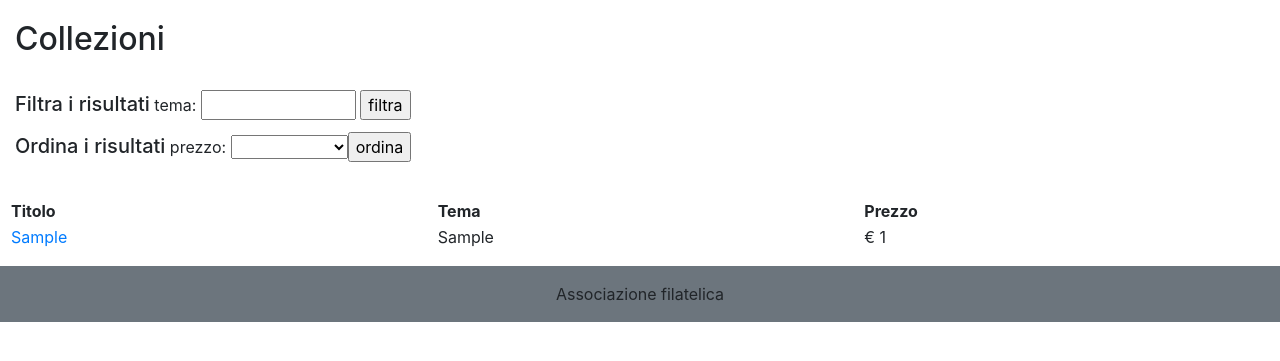
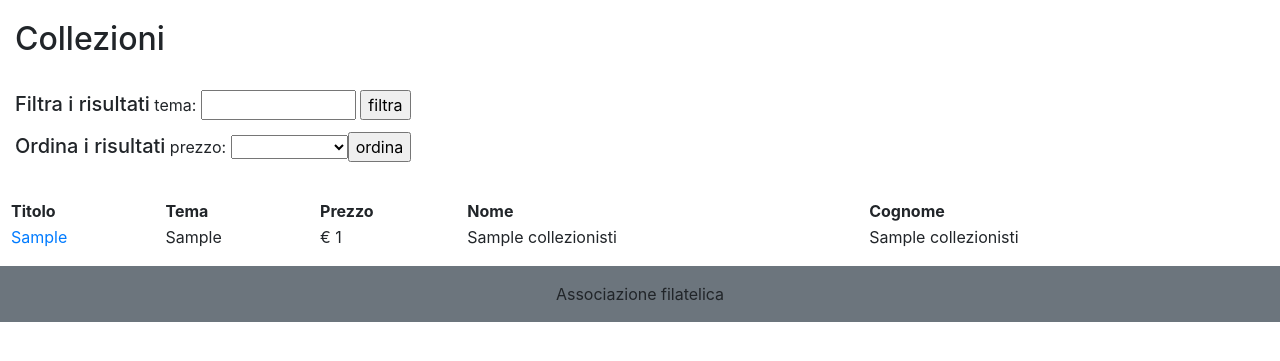
Before and after one commit to aleboniz/AssociazioneFilatelica, a PHP site: page / in a window 1280 px wide. Shown: the part 56-417 px from the top of the page. Run offline with PHP 8.4, Linux system fonts and the light colour scheme; tables that the repository leaves empty or names only in its code hold one stand-in row (values such as "Sample post"); data that the repository does not hold is empty.

Commit message:
upload modify collezionisti

```diff
--- a/database/associazioneFilatelica.dql.sql
+++ b/database/associazioneFilatelica.dql.sql
@@ -1,7 +1,7 @@
 USE associazioneFilatelica;
 
 
-  -- 1) Selezionare, per ciascuna collezione, il titolo, il tema e il prezzo complessivo della collezione.
+  -- 1) Selezionare, per ciascuna collezione, il titolo, il tema, il prezzo, il nome e il cognome del collezionista
 
 -- prezzo per ciascuna collezione
 CREATE OR REPLACE VIEW prezzoCollezione AS
@@ -11,8 +11,8 @@ WHERE c.id = f.collezione
 GROUP BY c.id;
 
 
-SELECT c.titolo, c.tema, p.prezzo
-FROM collezioni c, prezzoCollezione p
+SELECT c.titolo, cl.nome, cl.cognome, c.tema, p.prezzo
+FROM collezionisti cl, collezioni c, prezzoCollezione p
 WHERE cl.id = c.collezionista AND c.id = p.id;
 
 
--- a/index.php
+++ b/index.php
@@ -8,25 +8,25 @@ try {  // Seleziona tutte le collezioni
 
   if (isset($_GET['price']) AND $_GET['price'] != "empty") {  //controllare il filtro del prezzo crescente/decrescente
     if ($_GET['price'] == 'asc') {
-      $sql = "SELECT c.id, c.titolo, c.tema, p.prezzo
-              FROM collezioni c, prezzoCollezione p
-              WHERE c.id = p.id
+      $sql = "SELECT c.id, cl.nome, cl.cognome, c.titolo, c.tema, p.prezzo
+              FROM collezionisti cl, collezioni c, prezzoCollezione p
+              WHERE cl.id = c.collezionista AND c.id = p.id
               ORDER BY p.prezzo ASC";
     } else {
-      $sql = "SELECT c.id, c.titolo, c.tema, p.prezzo
-              FROM collezioni c, prezzoCollezione p
-              WHERE c.id = p.id
+      $sql = "SELECT c.id, cl.nome, cl.cognome, c.titolo, c.tema, p.prezzo
+              FROM collezionisti cl, collezioni c, prezzoCollezione p
+              WHERE cl.id = c.collezionista AND c.id = p.id
               ORDER BY p.prezzo DESC";
     }
   } else if (isset($_GET['topic'])){
     $tema = $_GET['topic'];
-    $sql = "SELECT c.id, c.titolo, c.tema, p.prezzo
-            FROM collezioni c, prezzoCollezione p
-            WHERE c.id = p.id AND c.tema LIKE '%".$tema."%'";
+    $sql = "SELECT c.id, cl.nome, cl.cognome, c.titolo, c.tema, p.prezzo
+            FROM collezionisti cl, collezioni c, prezzoCollezione p
+            WHERE cl.id = c.collezionista AND c.id = p.id AND c.tema LIKE '%".$tema."%'";
   } else {
-    $sql = "SELECT c.id, c.titolo, c.tema, p.prezzo
-            FROM collezioni c, prezzoCollezione p
-            WHERE c.id = p.id";
+    $sql = "SELECT c.id, cl.nome, cl.cognome, c.titolo, c.tema, p.prezzo
+            FROM collezionisti cl, collezioni c, prezzoCollezione p
+            WHERE cl.id = c.collezionista AND c.id = p.id";
   }
 
   $rs = $dbConnection->query($sql);
@@ -64,12 +64,16 @@ try {  // Seleziona tutte le collezioni
      <th>Titolo</th>
      <th>Tema</th>
      <th>Prezzo</th>
+     <th>Nome</th>
+     <th>Cognome</th>
    </tr>
    <?php while ($row = $rs->fetch()) : ?>
      <tr>
        <td> <a href="collection.php?id=<?= $row['id'] ?>"> <?= $row['titolo'] ?> </a> </td>
        <td><?= $row['tema'] ?></td>
        <td>€ <?= $row['prezzo'] ?></td>
+       <td><?= $row['nome'] ?></td>
+       <td><?= $row['cognome'] ?></td>
      </tr>
      <?php $count = $count + 1; ?>
     <?php endwhile; ?>
```
Also changed, not shown: database/associazioneFilatelica.ddl.sql (+9 -1 lines).
